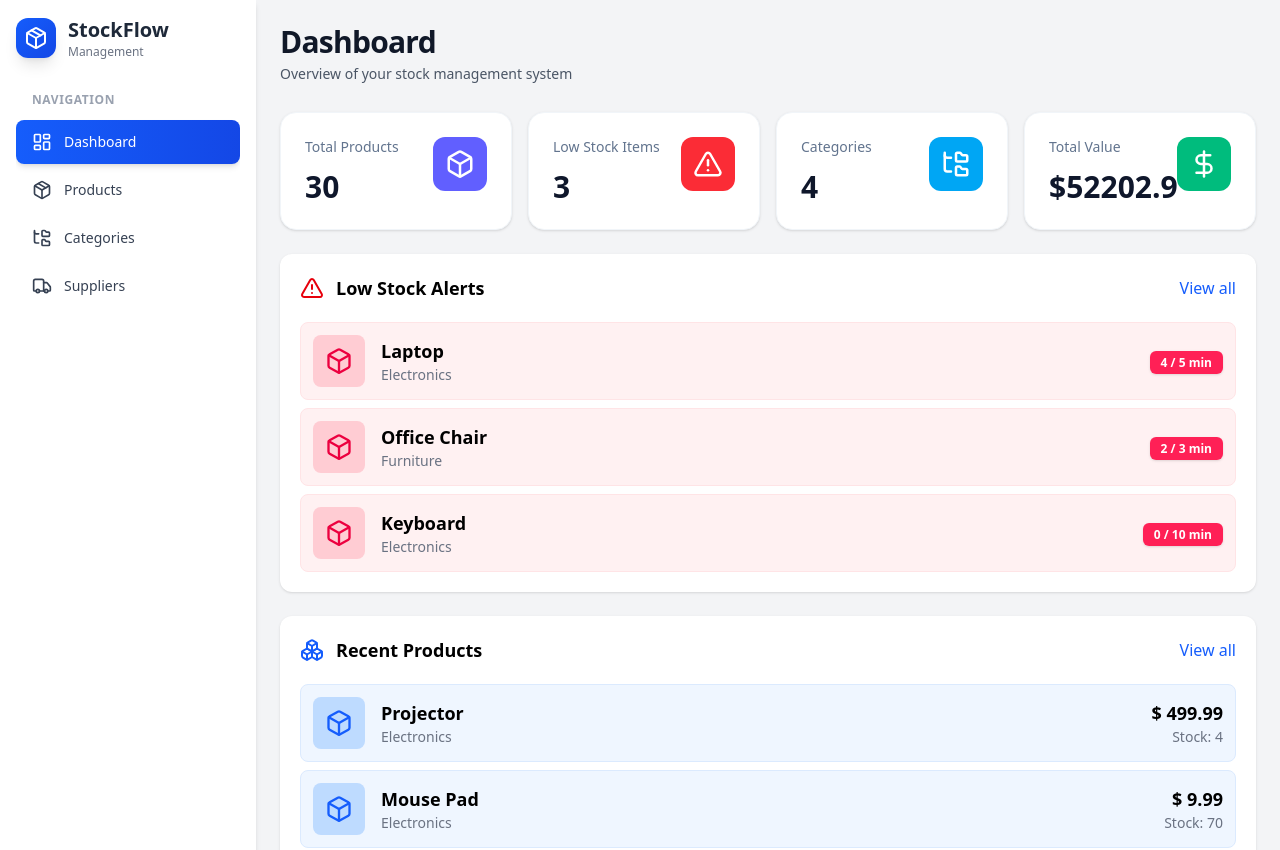
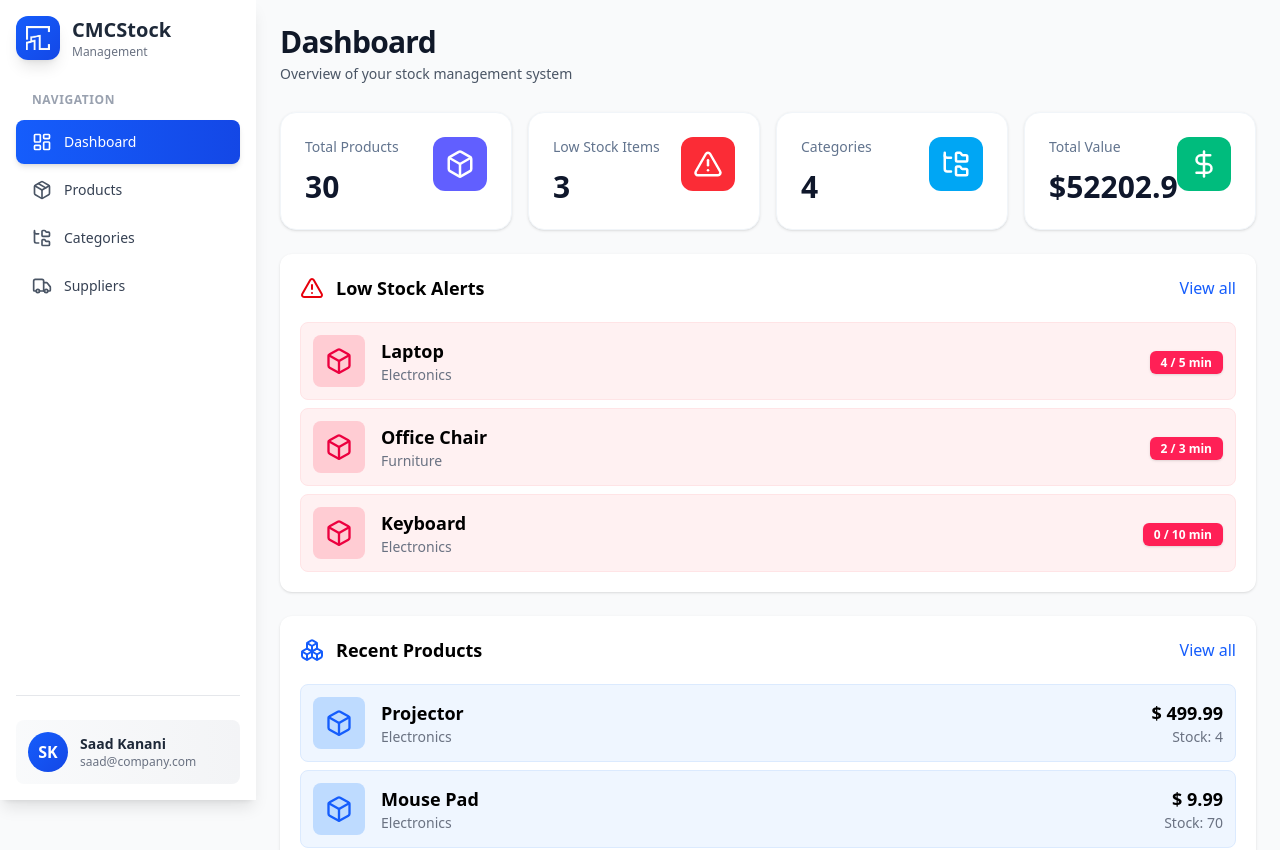
Before and after one commit to Sa3d-Ka/Gestion-Stock, a React app in the folder frontend/: page / in a window 1280 px wide. Shown: the top 850 px of the page. Built offline with nearby package versions, Linux system fonts and the light colour scheme; the HTML template or start-up script is replaced by a standard one.

Commit message:
change the logo

```diff
--- a/frontend/src/assets/assets.js
+++ b/frontend/src/assets/assets.js
@@ -1,3 +1,4 @@
+import logo from './logo.png';
 import LP001 from './LP001.png';
 import OC001 from './OC001.jpg';
 import NB001 from './NB001.jpg';
@@ -5,6 +6,7 @@ import SP001 from './SP001.jpg';
 
 
 const assets = {
+  logo,
   LP001,
   OC001,
   NB001,
--- a/frontend/src/components/Sidebar.jsx
+++ b/frontend/src/components/Sidebar.jsx
@@ -1,6 +1,7 @@
+import React from "react";
 import { LayoutDashboard, Package, FolderTree, Truck } from "lucide-react";
-import React from "react";
 import { NavLink } from "react-router-dom";
+import assets from "../assets/assets";
 
 const Sidebar = () => {
   const menuItems = [
@@ -20,18 +21,18 @@ const Sidebar = () => {
       {/* Logo */}
       <div className="mb-8">
         <div className="flex items-center gap-3">
-          <div className="w-10 h-10 bg-linear-to-br from-blue-600 to-blue-700 rounded-xl flex items-center justify-center shadow-lg">
-            <Package className="text-white" size={24} />
+          <div className="w-11 h-11 bg-linear-to-br from-blue-600 to-blue-700 rounded-xl flex items-center justify-center shadow-lg">
+            <img src={assets.logo} alt="logo" className="w-6 h-6" />
           </div>
           <div>
-            <h1 className="text-xl font-bold text-gray-800">StockFlow</h1>
+            <h1 className="text-xl font-bold text-gray-800">CMCStock</h1>
             <p className="text-xs text-gray-500">Management</p>
           </div>
         </div>
       </div>
 
       {/* Navigation */}
-      <nav className="flex-1 overflow-y-auto">
+      <nav className="flex-1">
         <p className="text-xs font-semibold text-gray-400 uppercase tracking-wider mb-3 px-4">
           Navigation
         </p>
@@ -40,18 +41,26 @@ const Sidebar = () => {
             <li key={item.id}>
               <NavLink
                 to={item.path}
+                end={item.path === "/"} // Important for root path
                 className={({ isActive }) =>
-                  `w-full flex items-center justify-between px-4 py-3 rounded-lg transition-all duration-200 ${
+                  `w-full flex items-center px-4 py-3 rounded-lg transition-all duration-200 ${
                     isActive
                       ? "bg-linear-to-r from-blue-600 to-blue-700 text-white shadow-md"
                       : "text-gray-700 hover:bg-gray-50"
                   }`
                 }
               >
-                <div className="flex items-center gap-3">
-                  <item.icon size={20} />
-                  <span className="font-medium text-sm">{item.label}</span>
-                </div>
+                {({ isActive }) => (
+                  <>
+                    <item.icon
+                      size={20}
+                      className={isActive ? "text-white" : "text-gray-600"}
+                    />
+                    <span className="font-medium text-sm ml-3">
+                      {item.label}
+                    </span>
+                  </>
+                )}
               </NavLink>
             </li>
           ))}
@@ -59,18 +68,18 @@ const Sidebar = () => {
       </nav>
 
       {/* Bottom Section */}
-      <div className="pt-6 border-t border-gray-200 space-y-1">
+      <div className="pt-6 border-t border-gray-200">
         {/* User Profile */}
-        <div className="mt-4 p-3 bg-linear-to-r from-gray-50 to-gray-100 rounded-lg">
+        <div className="p-3 bg-linear-to-r from-gray-50 to-gray-100 rounded-lg">
           <div className="flex items-center gap-3">
             <div className="w-10 h-10 bg-linear-to-br from-blue-600 to-blue-700 rounded-full flex items-center justify-center text-white font-semibold">
-              JD
+              SK
             </div>
             <div className="flex-1 min-w-0">
               <p className="text-sm font-semibold text-gray-800 truncate">
-                John Doe
+                Saad Kanani
               </p>
-              <p className="text-xs text-gray-500 truncate">john@company.com</p>
+              <p className="text-xs text-gray-500 truncate">saad@company.com</p>
             </div>
           </div>
         </div>
--- a/frontend/src/layout/Layout.jsx
+++ b/frontend/src/layout/Layout.jsx
@@ -3,15 +3,17 @@ import Sidebar from "../components/Sidebar";
 
 const Layout = () => {
   return (
-    <main className="min-h-screen flex bg-gray-100">
-      <aside className="w-64 bg-white shadow-md p-4">
+    <div className="min-h-screen flex bg-gray-50">
+      {/* Sidebar - Fixed width */}
+      <aside className="w-64 bg-white shadow-lg p-4 sticky top-0 h-screen overflow-y-auto">
         <Sidebar />
       </aside>
 
-      <section className="flex-1 p-6">
+      {/* Main Content - Flexible */}
+      <main className="flex-1 p-6 overflow-y-auto">
         <Outlet />
-      </section>
-    </main>
+      </main>
+    </div>
   );
 };
 
```
Also changed, not shown: frontend/src/assets/logo.png (added).
